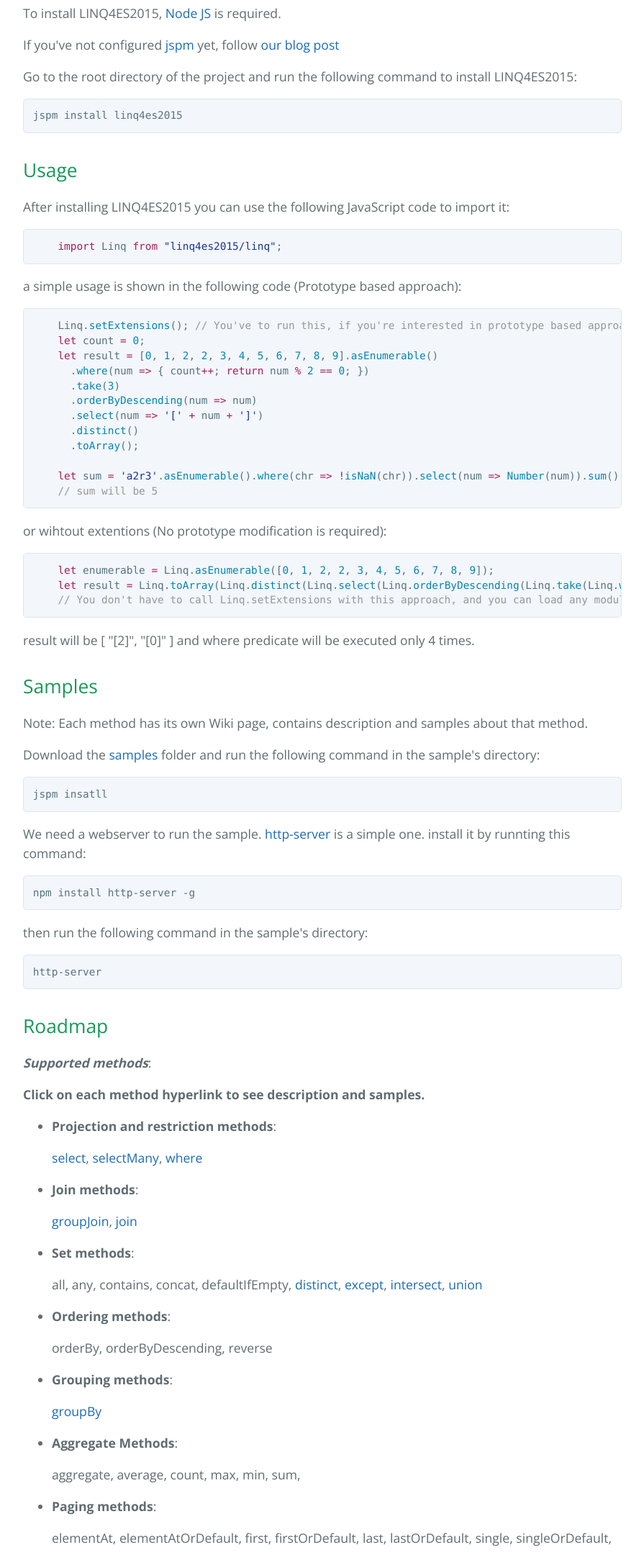
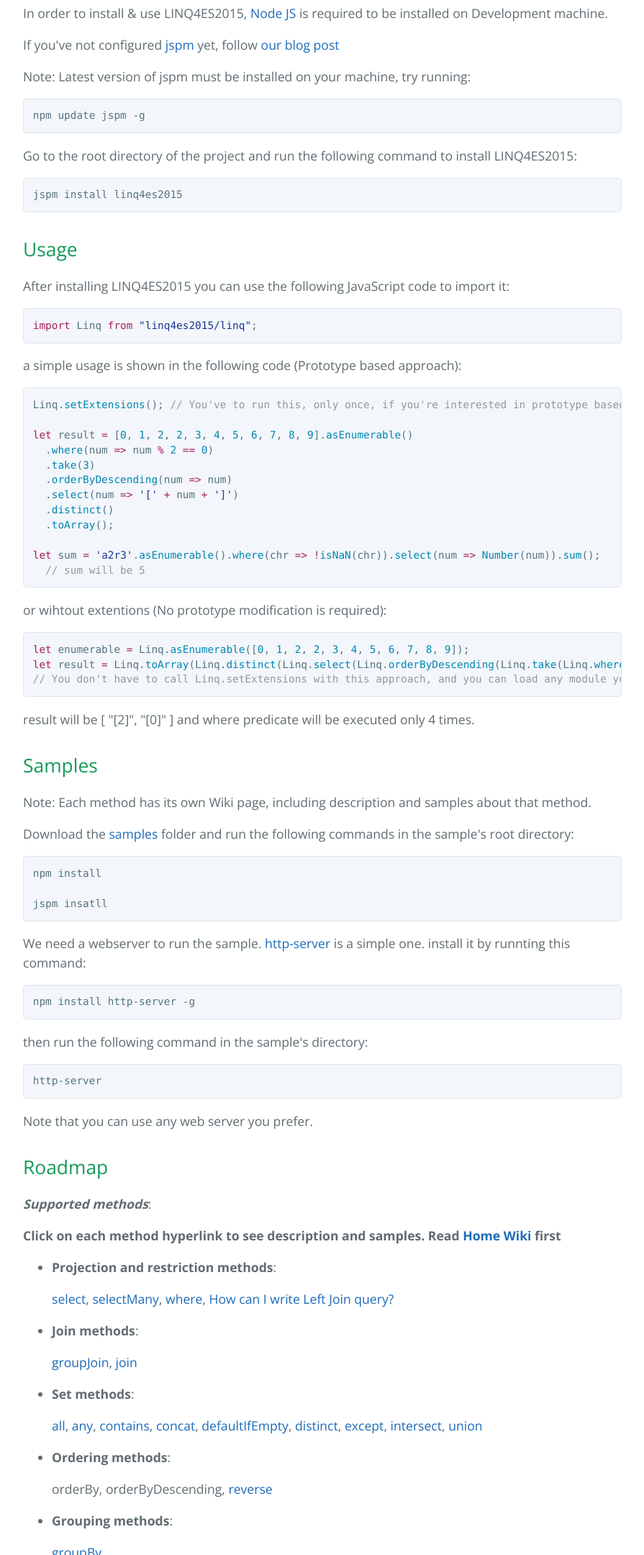
Before and after one commit to Fermium-co/LINQ4ES2015, a plain HTML site: page index.html in a window 1280 px wide. Shown: the part 640-2800 px from the top of the page at 72% size, without its empty margins (192-1087 px from the left). Drawn offline with nearby package versions, Linux system fonts and the light colour scheme.

```diff
--- a/index.html
+++ b/index.html
@@ -29,9 +29,14 @@
 <h2>
 <a id="installing" class="anchor" href="#installing" aria-hidden="true"><span class="octicon octicon-link"></span></a>Installing</h2>
 
-<p>To install LINQ4ES2015, <a href="https://nodejs.org">Node JS</a> is required.</p>
+<p>In order to install &amp; use LINQ4ES2015, <a href="https://nodejs.org">Node JS</a> is required to be installed on Development machine.</p>
 
 <p>If you've not configured <a href="http://jspm.io">jspm</a> yet, follow <a href="http://fermium.co/post/1c6546ba-891d-479d-8731-896fbbae61fa/JSPM">our blog post</a></p>
+
+<p>Note: Latest version of jspm must be installed on your machine, try running:</p>
+
+<pre><code>npm update jspm -g
+</code></pre>
 
 <p>Go to the root directory of the project and run the following command to install LINQ4ES2015:</p>
 
@@ -43,14 +48,14 @@
 
 <p>After installing LINQ4ES2015 you can use the following JavaScript code to import it:</p>
 
-<div class="highlight highlight-javascript"><pre>    <span class="pl-k">import</span> Linq <span class="pl-k">from</span> <span class="pl-s"><span class="pl-pds">"</span>linq4es2015/linq<span class="pl-pds">"</span></span>;</pre></div>
+<div class="highlight highlight-javascript"><pre><span class="pl-k">import</span> Linq <span class="pl-k">from</span> <span class="pl-s"><span class="pl-pds">"</span>linq4es2015/linq<span class="pl-pds">"</span></span>;</pre></div>
 
 <p>a simple usage is shown in the following code (Prototype based approach):</p>
 
-<div class="highlight highlight-javascript"><pre>    Linq.<span class="pl-c1">setExtensions</span>(); <span class="pl-c">// You've to run this, if you're interested in prototype based approach.</span>
-    <span class="pl-k">let</span> count <span class="pl-k">=</span> <span class="pl-c1">0</span>;
+<div class="highlight highlight-javascript"><pre>Linq.<span class="pl-c1">setExtensions</span>(); <span class="pl-c">// You've to run this, only once, if you're interested in prototype based approach.</span>
+
 <span class="pl-k">let</span> result <span class="pl-k">=</span> [<span class="pl-c1">0</span>, <span class="pl-c1">1</span>, <span class="pl-c1">2</span>, <span class="pl-c1">2</span>, <span class="pl-c1">3</span>, <span class="pl-c1">4</span>, <span class="pl-c1">5</span>, <span class="pl-c1">6</span>, <span class="pl-c1">7</span>, <span class="pl-c1">8</span>, <span class="pl-c1">9</span>].<span class="pl-c1">asEnumerable</span>()
-      .<span class="pl-c1">where</span>(num <span class="pl-k">=&gt;</span> { count<span class="pl-k">++</span>; <span class="pl-k">return</span> num <span class="pl-k">%</span> <span class="pl-c1">2</span> <span class="pl-k">==</span> <span class="pl-c1">0</span>; })
+  .<span class="pl-c1">where</span>(num <span class="pl-k">=&gt;</span> num <span class="pl-k">%</span> <span class="pl-c1">2</span> <span class="pl-k">==</span> <span class="pl-c1">0</span>)
   .<span class="pl-c1">take</span>(<span class="pl-c1">3</span>)
   .<span class="pl-c1">orderByDescending</span>(num <span class="pl-k">=&gt;</span> num)
   .<span class="pl-c1">select</span>(num <span class="pl-k">=&gt;</span> <span class="pl-s"><span class="pl-pds">'</span>[<span class="pl-pds">'</span></span> <span class="pl-k">+</span> num <span class="pl-k">+</span> <span class="pl-s"><span class="pl-pds">'</span>]<span class="pl-pds">'</span></span>)
@@ -62,7 +67,7 @@
 
 <p>or wihtout extentions (No prototype modification is required):</p>
 
-<div class="highlight highlight-javascript"><pre>    <span class="pl-k">let</span> enumerable <span class="pl-k">=</span> Linq.<span class="pl-c1">asEnumerable</span>([<span class="pl-c1">0</span>, <span class="pl-c1">1</span>, <span class="pl-c1">2</span>, <span class="pl-c1">2</span>, <span class="pl-c1">3</span>, <span class="pl-c1">4</span>, <span class="pl-c1">5</span>, <span class="pl-c1">6</span>, <span class="pl-c1">7</span>, <span class="pl-c1">8</span>, <span class="pl-c1">9</span>]);
+<div class="highlight highlight-javascript"><pre><span class="pl-k">let</span> enumerable <span class="pl-k">=</span> Linq.<span class="pl-c1">asEnumerable</span>([<span class="pl-c1">0</span>, <span class="pl-c1">1</span>, <span class="pl-c1">2</span>, <span class="pl-c1">2</span>, <span class="pl-c1">3</span>, <span class="pl-c1">4</span>, <span class="pl-c1">5</span>, <span class="pl-c1">6</span>, <span class="pl-c1">7</span>, <span class="pl-c1">8</span>, <span class="pl-c1">9</span>]);
 <span class="pl-k">let</span> result <span class="pl-k">=</span> Linq.<span class="pl-c1">toArray</span>(Linq.<span class="pl-c1">distinct</span>(Linq.<span class="pl-c1">select</span>(Linq.<span class="pl-c1">orderByDescending</span>(Linq.<span class="pl-c1">take</span>(Linq.<span class="pl-c1">where</span>(enumerable, n <span class="pl-k">=&gt;</span> n <span class="pl-k">%</span> <span class="pl-c1">2</span> <span class="pl-k">==</span> <span class="pl-c1">0</span>), <span class="pl-c1">3</span>), n <span class="pl-k">=&gt;</span> n), n <span class="pl-k">=&gt;</span> <span class="pl-s"><span class="pl-pds">'</span>[<span class="pl-pds">'</span></span> <span class="pl-k">+</span> n <span class="pl-s"><span class="pl-pds">'</span>]<span class="pl-pds">'</span></span>)));
 <span class="pl-c">// You don't have to call Linq.setExtensions with this approach, and you can load any module you'd prefer to use, instead of loading all of them.</span></pre></div>
 
@@ -71,11 +76,13 @@
 <h2>
 <a id="samples" class="anchor" href="#samples" aria-hidden="true"><span class="octicon octicon-link"></span></a>Samples</h2>
 
-<p>Note: Each method has its own Wiki page, contains description and samples about that method.</p>
+<p>Note: Each method has its own Wiki page, including description and samples about that method.</p>
 
-<p>Download the <a href="https://github.com/Fermium-co/LINQ4ES2015/tree/dev/samples">samples</a> folder and run the following command in the sample's directory:</p>
+<p>Download the <a href="https://github.com/Fermium-co/LINQ4ES2015/tree/dev/samples">samples</a> folder and run the following commands in the sample's root directory:</p>
 
-<pre><code>jspm insatll
+<pre><code>npm install
+
+jspm insatll
 </code></pre>
 
 <p>We need a webserver to run the sample. <a href="https://github.com/indexzero/http-server">http-server</a> is a simple one. install it by runnting this command:</p>
@@ -88,18 +95,20 @@
 <pre><code>http-server
 </code></pre>
 
+<p>Note that you can use any web server you prefer.</p>
+
 <h2>
 <a id="roadmap" class="anchor" href="#roadmap" aria-hidden="true"><span class="octicon octicon-link"></span></a>Roadmap</h2>
 
 <p><strong><em>Supported methods</em></strong>:</p>
 
-<p><strong>Click on each method hyperlink to see description and samples.</strong></p>
+<p><strong>Click on each method hyperlink to see description and samples. Read <a href="https://github.com/Fermium-co/LINQ4ES2015/wiki/Home">Home Wiki</a> first</strong></p>
 
 <ul>
 <li>
 <p><strong>Projection and restriction methods</strong>:</p>
 
-<p><a href="https://github.com/Fermium-co/LINQ4ES2015/wiki/Select">select</a>, <a href="https://github.com/Fermium-co/LINQ4ES2015/wiki/SelectMany">selectMany</a>, <a href="https://github.com/Fermium-co/LINQ4ES2015/wiki/Where">where</a></p>
+<p><a href="https://github.com/Fermium-co/LINQ4ES2015/wiki/Select">select</a>, <a href="https://github.com/Fermium-co/LINQ4ES2015/wiki/SelectMany">selectMany</a>, <a href="https://github.com/Fermium-co/LINQ4ES2015/wiki/Where">where</a>, <a href="https://github.com/Fermium-co/LINQ4ES2015/wiki/LeftJoin">How can I write Left Join query?</a></p>
 </li>
 <li>
 <p><strong>Join methods</strong>:</p>
@@ -109,12 +118,12 @@
 <li>
 <p><strong>Set methods</strong>:</p>
 
-<p>all, any, contains, concat, defaultIfEmpty, <a href="https://github.com/Fermium-co/LINQ4ES2015/wiki/Distinct">distinct</a>, <a href="https://github.com/Fermium-co/LINQ4ES2015/wiki/Except">except</a>, <a href="https://github.com/Fermium-co/LINQ4ES2015/wiki/Intersect">intersect</a>, <a href="https://github.com/Fermium-co/LINQ4ES2015/wiki/Union">union</a></p>
+<p><a href="https://github.com/Fermium-co/LINQ4ES2015/wiki/All">all</a>, <a href="https://github.com/Fermium-co/LINQ4ES2015/wiki/Any">any</a>, <a href="https://github.com/Fermium-co/LINQ4ES2015/wiki/Contains">contains</a>, <a href="https://github.com/Fermium-co/LINQ4ES2015/wiki/Concat">concat</a>, <a href="https://github.com/Fermium-co/LINQ4ES2015/wiki/">defaultIfEmpty</a>, <a href="https://github.com/Fermium-co/LINQ4ES2015/wiki/Distinct">distinct</a>, <a href="https://github.com/Fermium-co/LINQ4ES2015/wiki/Except">except</a>, <a href="https://github.com/Fermium-co/LINQ4ES2015/wiki/Intersect">intersect</a>, <a href="https://github.com/Fermium-co/LINQ4ES2015/wiki/Union">union</a></p>
 </li>
 <li>
 <p><strong>Ordering methods</strong>:</p>
 
-<p>orderBy, orderByDescending, reverse</p>
+<p>orderBy, orderByDescending, <a href="https://github.com/Fermium-co/LINQ4ES2015/wiki/Reverse">reverse</a></p>
 </li>
 <li>
 <p><strong>Grouping methods</strong>:</p>
@@ -124,24 +133,24 @@
 <li>
 <p><strong>Aggregate Methods</strong>:</p>
 
-<p>aggregate, average, count, max, min, sum, </p>
+<p><a href="https://github.com/Fermium-co/LINQ4ES2015/wiki/Aggregate">aggregate</a>, <a href="https://github.com/Fermium-co/LINQ4ES2015/wiki/Average">average</a>, <a href="https://github.com/Fermium-co/LINQ4ES2015/wiki/Count">count</a>, <a href="https://github.com/Fermium-co/LINQ4ES2015/wiki/Max">max</a>, <a href="https://github.com/Fermium-co/LINQ4ES2015/wiki/Min">min</a>, <a href="https://github.com/Fermium-co/LINQ4ES2015/wiki/Sum">sum</a></p>
 </li>
 <li>
 <p><strong>Paging methods</strong>:</p>
 
-<p>elementAt, elementAtOrDefault, first, firstOrDefault, last, lastOrDefault, single, singleOrDefault,</p>
+<p><a href="https://github.com/Fermium-co/LINQ4ES2015/wiki/ElementAt">elementAt</a>, <a href="https://github.com/Fermium-co/LINQ4ES2015/wiki/ElementAtOrDefault">elementAtOrDefault</a>, <a href="https://github.com/Fermium-co/LINQ4ES2015/wiki/First">first</a>, <a href="https://github.com/Fermium-co/LINQ4ES2015/wiki/FirstOrDefault">firstOrDefault</a>, <a href="https://github.com/Fermium-co/LINQ4ES2015/wiki/Last">last</a>, <a href="https://github.com/Fermium-co/LINQ4ES2015/wiki/LastOrDefault">lastOrDefault</a>, <a href="https://github.com/Fermium-co/LINQ4ES2015/wiki/Single">single</a>, <a href="https://github.com/Fermium-co/LINQ4ES2015/wiki/SingleOrDefault">singleOrDefault</a>,</p>
 
 <p><a href="https://github.com/Fermium-co/LINQ4ES2015/wiki/Skip">skip</a>, <a href="https://github.com/Fermium-co/LINQ4ES2015/wiki/SkipWhile">skipWhile</a>, <a href="https://github.com/Fermium-co/LINQ4ES2015/wiki/Take">take</a>, <a href="https://github.com/Fermium-co/LINQ4ES2015/wiki/TakeWhile">takeWhile</a> </p>
 </li>
 <li>
 <p><strong>Enumerable methods</strong>:</p>
 
-<p>asEnumerable, empty, range, repeat</p>
+<p><a href="https://github.com/Fermium-co/LINQ4ES2015/wiki/AsEnumerable">asEnumerable</a>, <a href="https://github.com/Fermium-co/LINQ4ES2015/wiki/Empty">empty</a>, <a href="https://github.com/Fermium-co/LINQ4ES2015/wiki/Range">range</a>, <a href="https://github.com/Fermium-co/LINQ4ES2015/wiki/Repeat">repeat</a></p>
 </li>
 <li>
 <p><strong>Other methods</strong>:</p>
 
-<p>zip, toLooup, toArray, sequenceEqual</p>
+<p><a href="https://github.com/Fermium-co/LINQ4ES2015/wiki/Zip">zip</a>, <a href="https://github.com/Fermium-co/LINQ4ES2015/wiki/ToLookup">toLookup</a>, <a href="https://github.com/Fermium-co/LINQ4ES2015/wiki/ToArray">toArray</a>, <a href="https://github.com/Fermium-co/LINQ4ES2015/wiki/SequenceEqual">sequenceEqual</a></p>
 </li>
 </ul>
 
```
Also changed, not shown: params.json (+1 -1 lines). Lines whose indentation alone changed are shown as unchanged.
